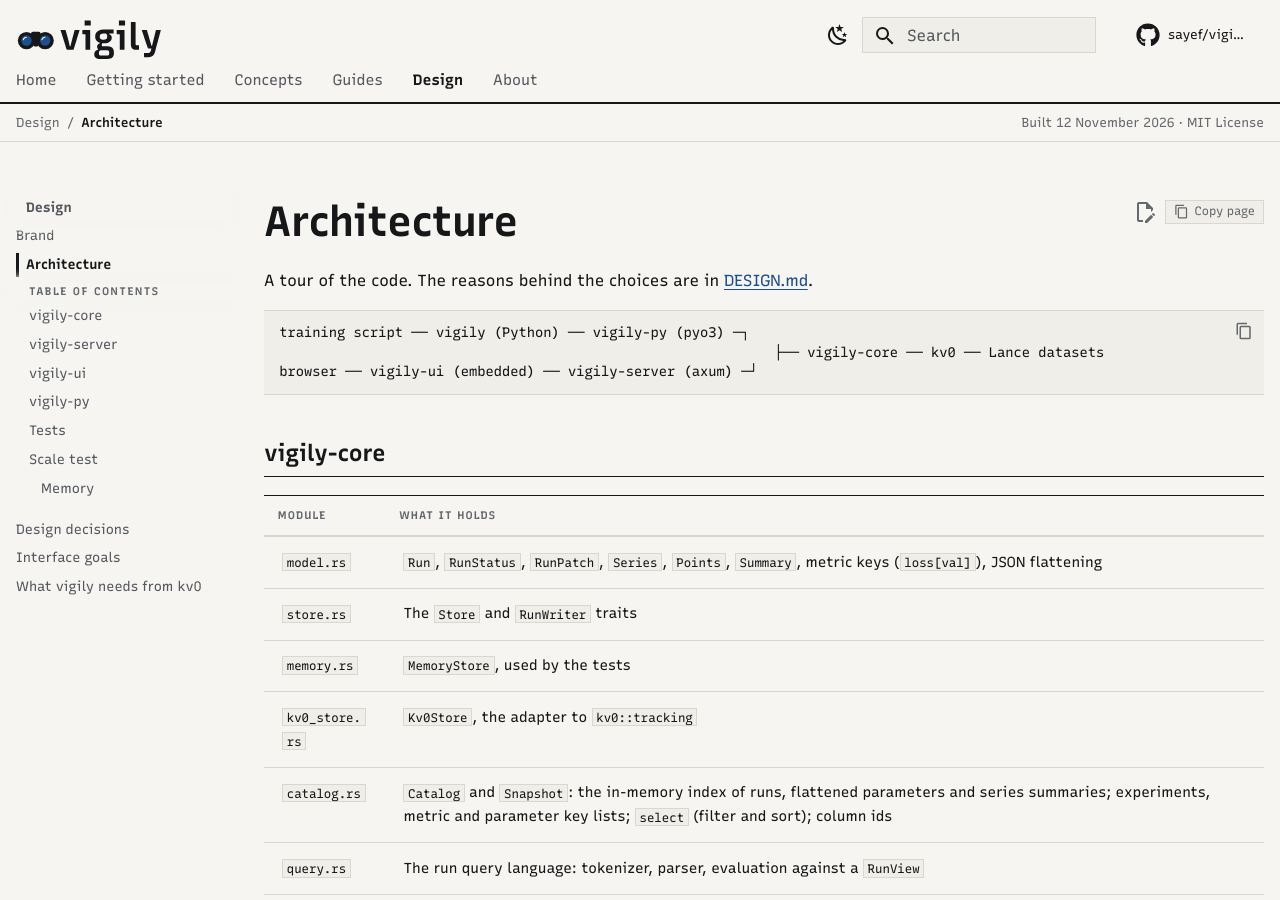
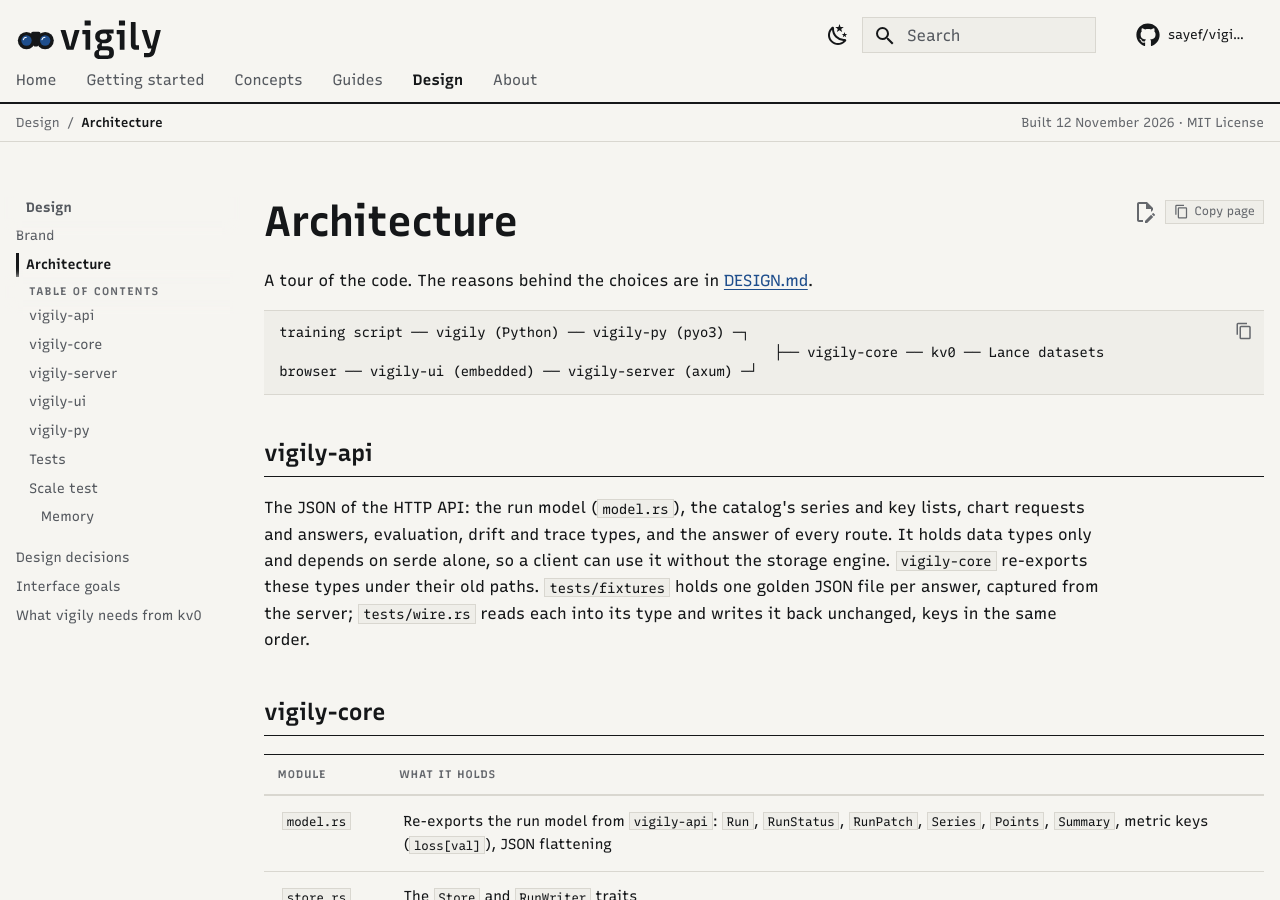
Before and after one commit to sayef/vigily, an MkDocs documentation site: the page built from docs/architecture.md, in a window 1280 px wide and 900 px high. Built offline with MkDocs 1.6.1 and Material for MkDocs 9.7.7, drawn with Linux system fonts in a browser that asks for light colours; comment, search, counter and statistics services are not loaded.

Commit message:
Document the vigily-api crate

````diff
--- a/docs/architecture.md
+++ b/docs/architecture.md
@@ -8,11 +8,20 @@ training script ── vigily (Python) ── vigily-py (pyo3) ─┐
 browser ── vigily-ui (embedded) ── vigily-server (axum) ─┘
 ```
 
+## vigily-api
+
+The JSON of the HTTP API: the run model (`model.rs`), the catalog's series and key lists, chart
+requests and answers, evaluation, drift and trace types, and the answer of every route. It holds
+data types only and depends on serde alone, so a client can use it without the storage engine.
+`vigily-core` re-exports these types under their old paths. `tests/fixtures` holds one golden JSON
+file per answer, captured from the server; `tests/wire.rs` reads each into its type and writes it
+back unchanged, keys in the same order.
+
 ## vigily-core
 
 | Module | What it holds |
 |---|---|
-| `model.rs` | `Run`, `RunStatus`, `RunPatch`, `Series`, `Points`, `Summary`, metric keys (`loss[val]`), JSON flattening |
+| `model.rs` | Re-exports the run model from `vigily-api`: `Run`, `RunStatus`, `RunPatch`, `Series`, `Points`, `Summary`, metric keys (`loss[val]`), JSON flattening |
 | `store.rs` | The `Store` and `RunWriter` traits |
 | `memory.rs` | `MemoryStore`, used by the tests |
 | `kv0_store.rs` | `Kv0Store`, the adapter to `kv0::tracking` |
--- a/release-plz.toml
+++ b/release-plz.toml
@@ -21,7 +21,7 @@ pr_labels = ["release"]
 name = "vigily-cli"
 changelog_update = true
 changelog_path = "CHANGELOG.md"
-changelog_include = ["vigily-core", "vigily-server", "vigily-ui", "vigily-py"]
+changelog_include = ["vigily-api", "vigily-core", "vigily-server", "vigily-ui", "vigily-py"]
 git_tag_enable = true
 git_tag_name = "v{{ version }}"
 git_release_enable = true
````
Also changed, not shown: CHANGELOG.md (+4 -0 lines), DESIGN.md (+3 -2 lines).
